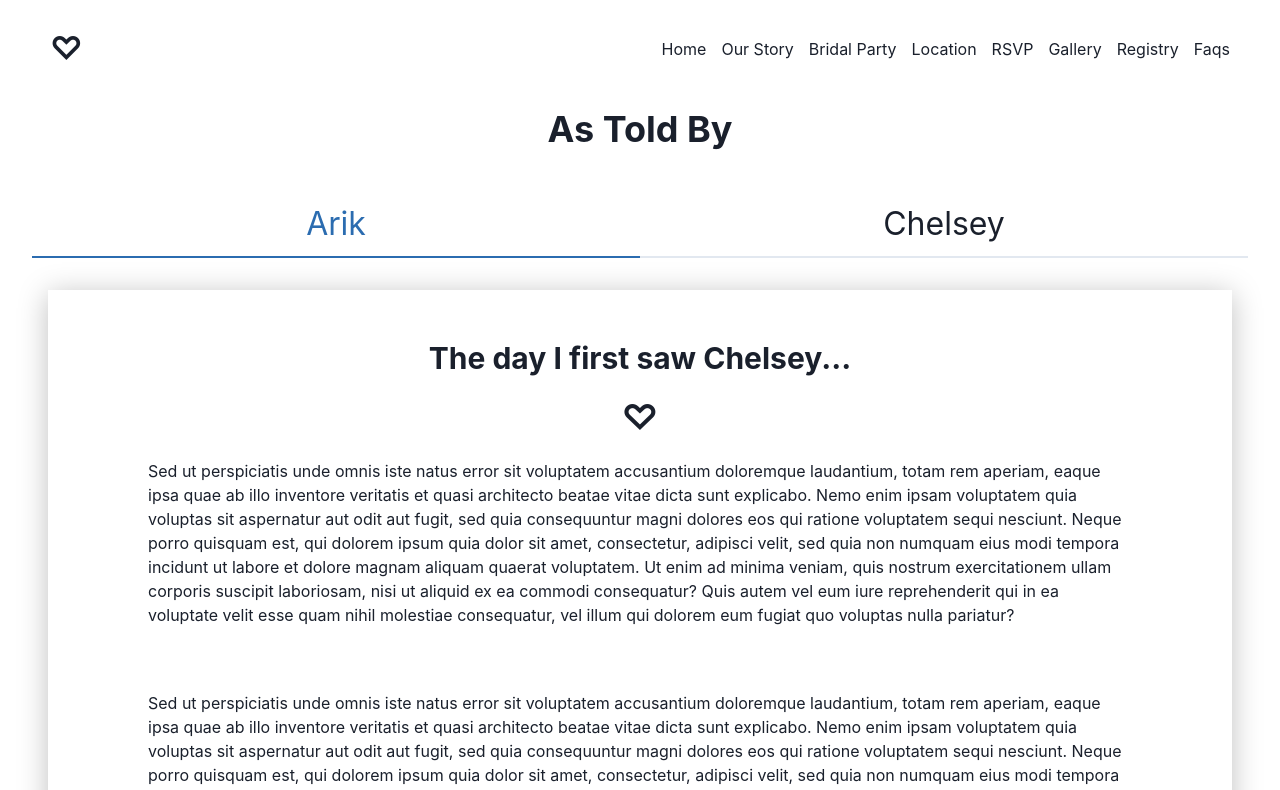
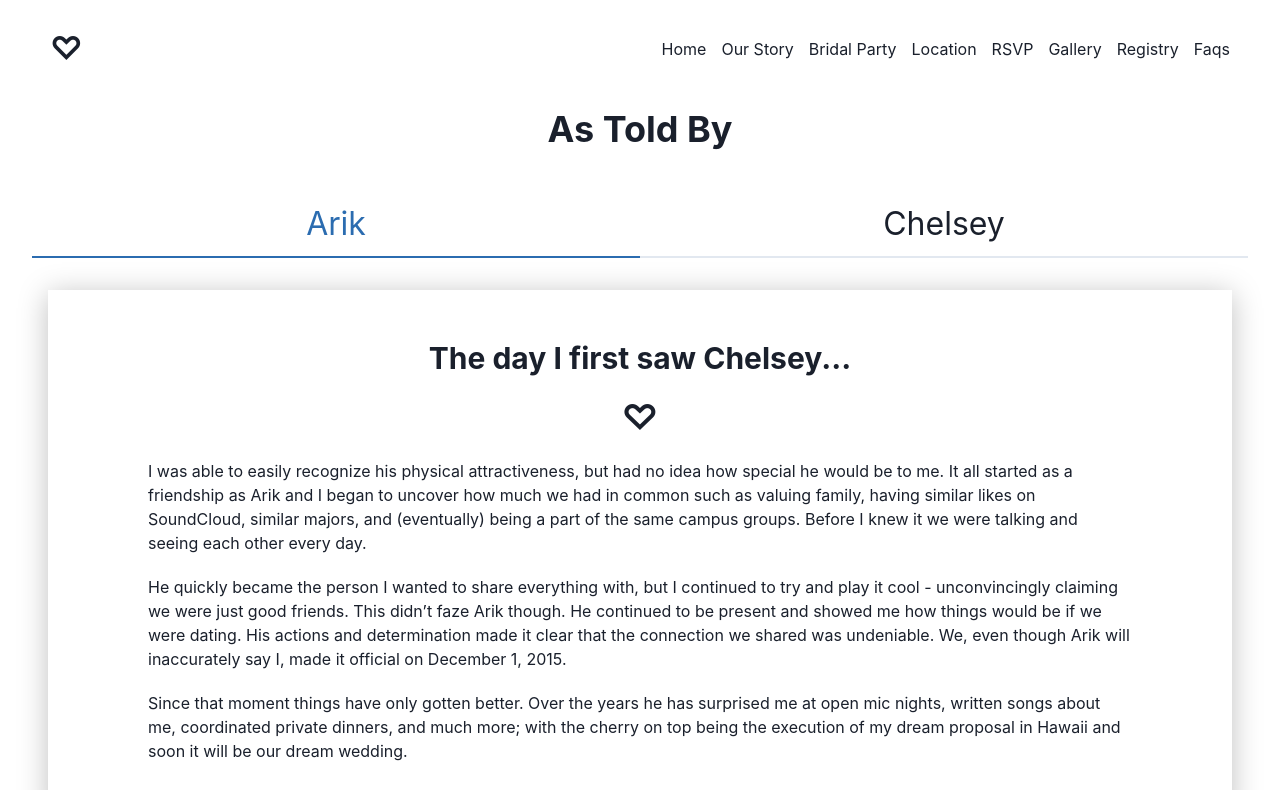
Before and after one commit to 4upz/wedding-site, a Next.js app: page /story in a window 1280 px wide. Shown: the top 790 px of the page. Built offline with nearby package versions, Linux system fonts and the light colour scheme.

Commit message:
update main image, jr bridesmaid & chelsey story

```diff
--- a/components/storyTab.js
+++ b/components/storyTab.js
@@ -8,35 +8,19 @@ export default function StoryTab({ partner }) {
       </Heading>
       <Heading as="h3">♡</Heading>
       <Text>
-        Sed ut perspiciatis unde omnis iste natus error sit voluptatem
-        accusantium doloremque laudantium, totam rem aperiam, eaque ipsa quae ab
-        illo inventore veritatis et quasi architecto beatae vitae dicta sunt
-        explicabo. Nemo enim ipsam voluptatem quia voluptas sit aspernatur aut
-        odit aut fugit, sed quia consequuntur magni dolores eos qui ratione
-        voluptatem sequi nesciunt. Neque porro quisquam est, qui dolorem ipsum
-        quia dolor sit amet, consectetur, adipisci velit, sed quia non numquam
-        eius modi tempora incidunt ut labore et dolore magnam aliquam quaerat
-        voluptatem. Ut enim ad minima veniam, quis nostrum exercitationem ullam
-        corporis suscipit laboriosam, nisi ut aliquid ex ea commodi consequatur?
-        Quis autem vel eum iure reprehenderit qui in ea voluptate velit esse
-        quam nihil molestiae consequatur, vel illum qui dolorem eum fugiat quo
-        voluptas nulla pariatur?
+        I was able to easily recognize his physical attractiveness, but had no idea how special he would be to me.
+      It all started as a friendship as Arik and I began to uncover how much we had in common such as valuing family, having similar likes on SoundCloud, similar majors, and (eventually) being a part of the same campus groups.
+      Before I knew it we were talking and seeing each other every day.
       </Text>
-      <br />
       <Text>
-        Sed ut perspiciatis unde omnis iste natus error sit voluptatem
-        accusantium doloremque laudantium, totam rem aperiam, eaque ipsa quae ab
-        illo inventore veritatis et quasi architecto beatae vitae dicta sunt
-        explicabo. Nemo enim ipsam voluptatem quia voluptas sit aspernatur aut
-        odit aut fugit, sed quia consequuntur magni dolores eos qui ratione
-        voluptatem sequi nesciunt. Neque porro quisquam est, qui dolorem ipsum
-        quia dolor sit amet, consectetur, adipisci velit, sed quia non numquam
-        eius modi tempora incidunt ut labore et dolore magnam aliquam quaerat
-        voluptatem. Ut enim ad minima veniam, quis nostrum exercitationem ullam
-        corporis suscipit laboriosam, nisi ut aliquid ex ea commodi consequatur?
-        Quis autem vel eum iure reprehenderit qui in ea voluptate velit esse
-        quam nihil molestiae consequatur, vel illum qui dolorem eum fugiat quo
-        voluptas nulla pariatur?
+        He quickly became the person I wanted to share everything with, but I continued to try and play it cool - unconvincingly claiming we were just good friends.
+      This didn’t faze Arik though. He continued to be present and showed me how things would be if we were dating.
+      His actions and determination made it clear that the connection we shared was undeniable.
+      We, even though Arik will inaccurately say I, made it official on December 1, 2015.
+      </Text>
+      <Text>
+        Since that moment things have only gotten better.
+      Over the years he has surprised me at open mic nights, written songs about me, coordinated private dinners, and much more; with the cherry on top being the execution of my dream proposal in Hawaii and soon it will be our dream wedding.
       </Text>
     </Flex>
   )
--- a/pages/index.js
+++ b/pages/index.js
@@ -1,6 +1,6 @@
 import { Flex, Stack, Heading, Button, Text, Box } from '@chakra-ui/react'
 import Image from 'next/image'
-import homePic from '../public/us.jpg'
+import homePic from '../public/us2.jpeg'
 
 export default function Home() {
   return (
```
Also changed, not shown: pages/bridal-party.js (+7 -6 lines), public/us2.jpeg (added).
